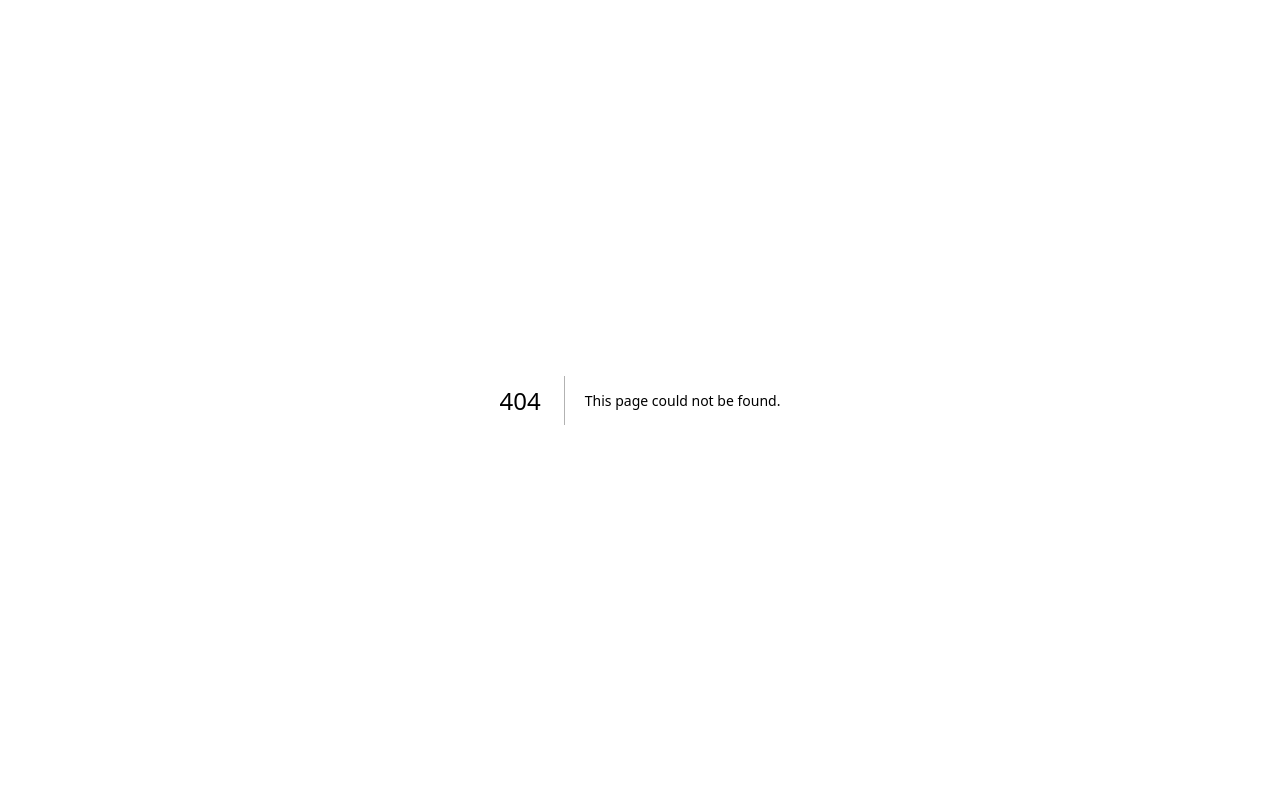
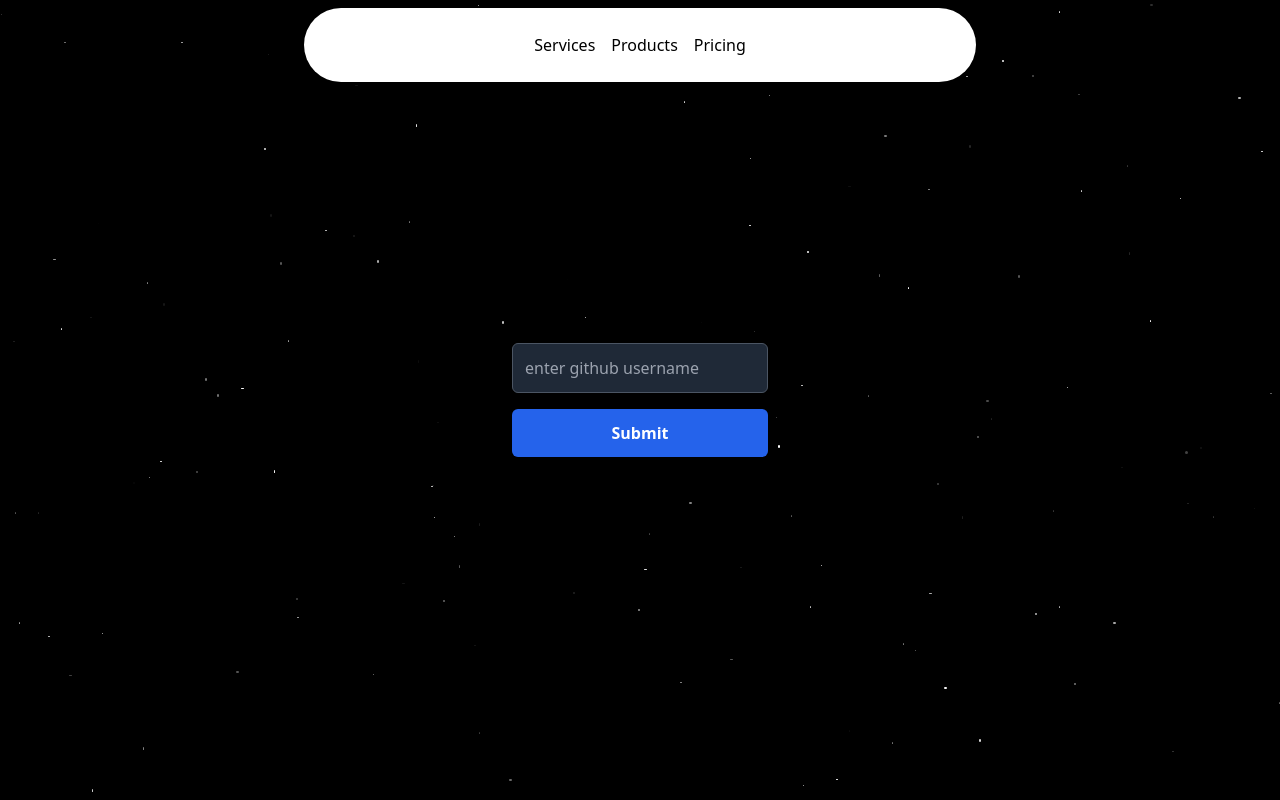
Before and after one commit to Xxyyzzpandey/github-info-extractor, a Next.js app: page /pages/secondpage in a window 1280 px wide. Before the commit this address had no page. Built offline with nearby package versions, Linux system fonts and the light colour scheme.

Commit message:
modified

```diff
--- /dev/null
+++ b/app/pages/secondpage/page.tsx
@@ -0,0 +1,10 @@
+
+import { SecondPage } from "@/app/components/secondpage";
+
+
+export default function Page(){
+
+    return<>
+        <SecondPage/>
+    </>
+}
```
